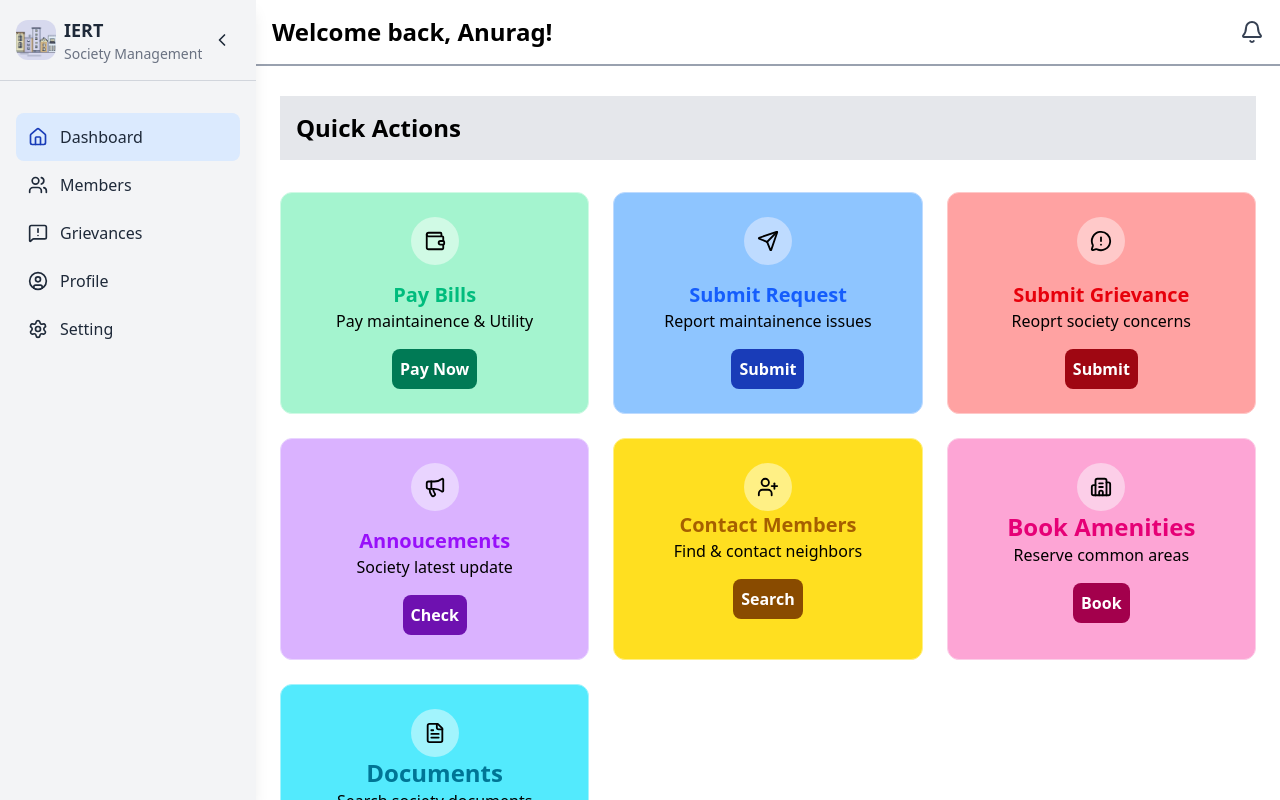
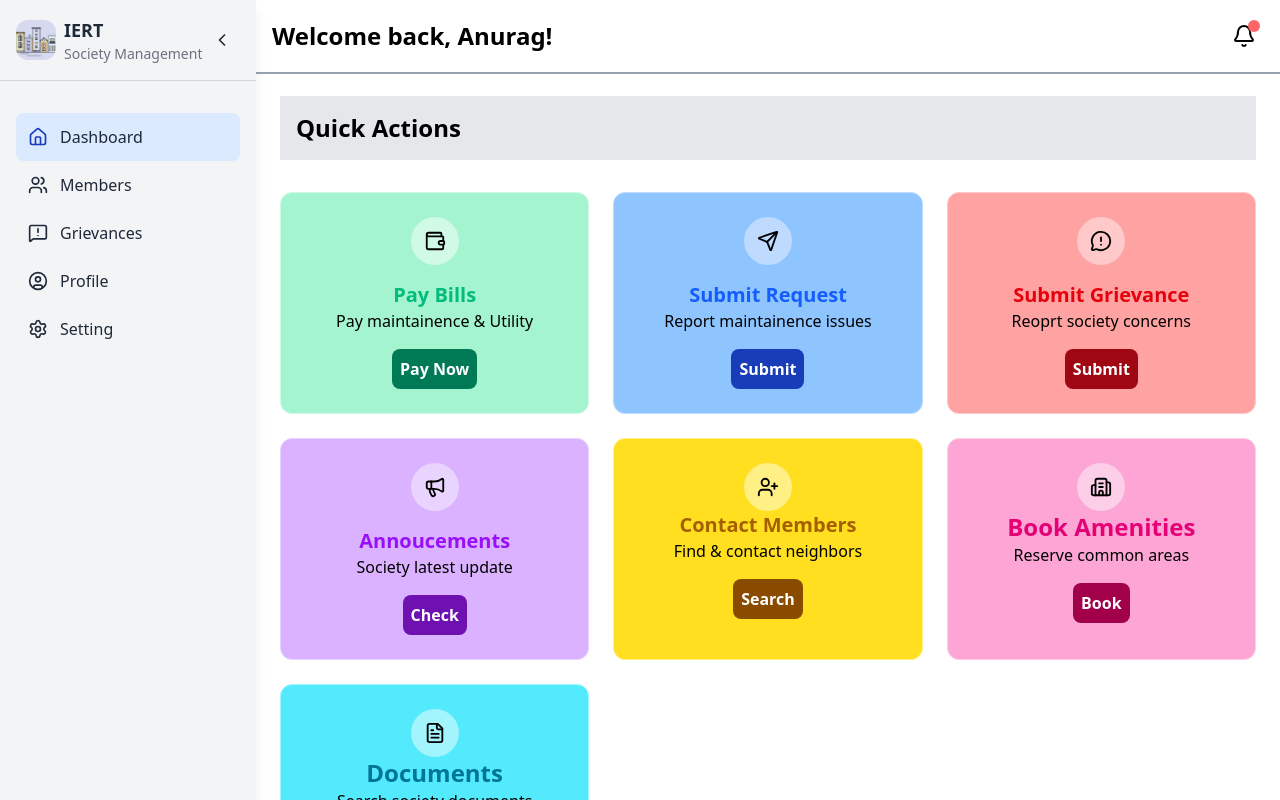
Before and after one commit to Hasan-1-6/Neighbor.ly, a React (Vite) app in the folder frontend/Neighbor.ly/: page / in a window 1280 px wide. Shown: the top 800 px of the page. Built offline with nearby package versions, Linux system fonts and the light colour scheme.

Commit message:
Notification task completed under Topbar

```diff
--- a/frontend/Neighbor.ly/src/App.jsx
+++ b/frontend/Neighbor.ly/src/App.jsx
@@ -44,7 +44,7 @@ function App() {
         { path: '/grev', element: <Grievances /> },
         { path: '/members', element: <UserMembers /> },
         { path: '/pro', element: <Profile /> },
-        { path: '/notification', element: <Notification /> },
+        //{ path: '/notification', element: <Notification /> },
         { path: '/setting', element: <Setting /> },
         { path: '/account', element: <Account /> },
       ],
--- a/frontend/Neighbor.ly/src/sides/Topbar.jsx
+++ b/frontend/Neighbor.ly/src/sides/Topbar.jsx
@@ -1,10 +1,17 @@
-import React, { useState } from 'react'
-import { Bell } from 'lucide-react'
-import { Link } from 'react-router-dom'
+import React, { useState } from 'react';
+import { Bell } from 'lucide-react';
+
+const mockNotification = [
+      {id:1, message: "New user registered!", unread: true},
+      {id:2, message: "Mr. Sharma paid society maintenance bill", unread: true},
+      {id:3, message: "Elon Musk joined the society", unread: false},
+];
 
 const Topbar = ({ collapsed }) => {
-  const [adminName] = useState("Anurag")
-  const [flatNo] = useState("")
+  const [adminName] = useState("Anurag");
+  const [flatNo] = useState("");
+  const [notificationOpen, setnotificationOpen] = useState(false)
+  const unreadCount = mockNotification.filter(n => n.unread).length
 
   return (
     <div
@@ -19,16 +26,23 @@ const Topbar = ({ collapsed }) => {
         </h1>
         <p className="text-center md:text-left">{flatNo}</p>
       </div>
-
-
-      <div className="flex items-center justify-center md:justify-end w-auto md:w-[100px]">
-        <Link
-          to="/notification"
-          className="flex items-center justify-center text-gray-700 hover:text-gray-900"
-        >
-          <Bell className="w-6 h-6" />
-        </Link>
-      </div>
+        <div className='relative flex items-center justify-center md:justify-end w-auto md:w-[100px]'>
+          <button onClick={() => setnotificationOpen(!notificationOpen)} className='flex p-2 hover:bg-gray-300 rounded-full cursor-pointer'>
+            <Bell className='w-6 h-6'/>
+             {unreadCount > 0 && (<span className='absolute top-1 right-1 h-3 w-3 bg-red-400 rounded-full'></span>)}
+          </button>
+            <div className={`fixed bg-gray-100 z-50 overflow-hidden right-5 origin-top-right transition-all ease-in-out duration-300 ${notificationOpen ? 'opacity-100 scale-100 visible' : 'opacity-0 scale-95 invisible'} top-28 p-2 w-72 md:w-md lg:w-2xl border border-gray-400 rounded-lg`}>
+              <h3 className='text-md text-center font-semibold p-3 border-b text-gray-700'>Recent Notifications</h3>
+              <ul className='divide-y divide-gray-400'>
+                {mockNotification.map((notification) => (
+                  <li
+                  key={notification.id} className={`p-4 text-sm transition-colors ${notification.unread ? 'bg-gray-200 text-gray-600 font-medium': 'text-gray-900 hover:bg-gray-100'}`}>
+                    {notification.message}
+                  </li>
+                ))}
+              </ul>
+            </div>
+        </div>
     </div>
   )
 }
```
